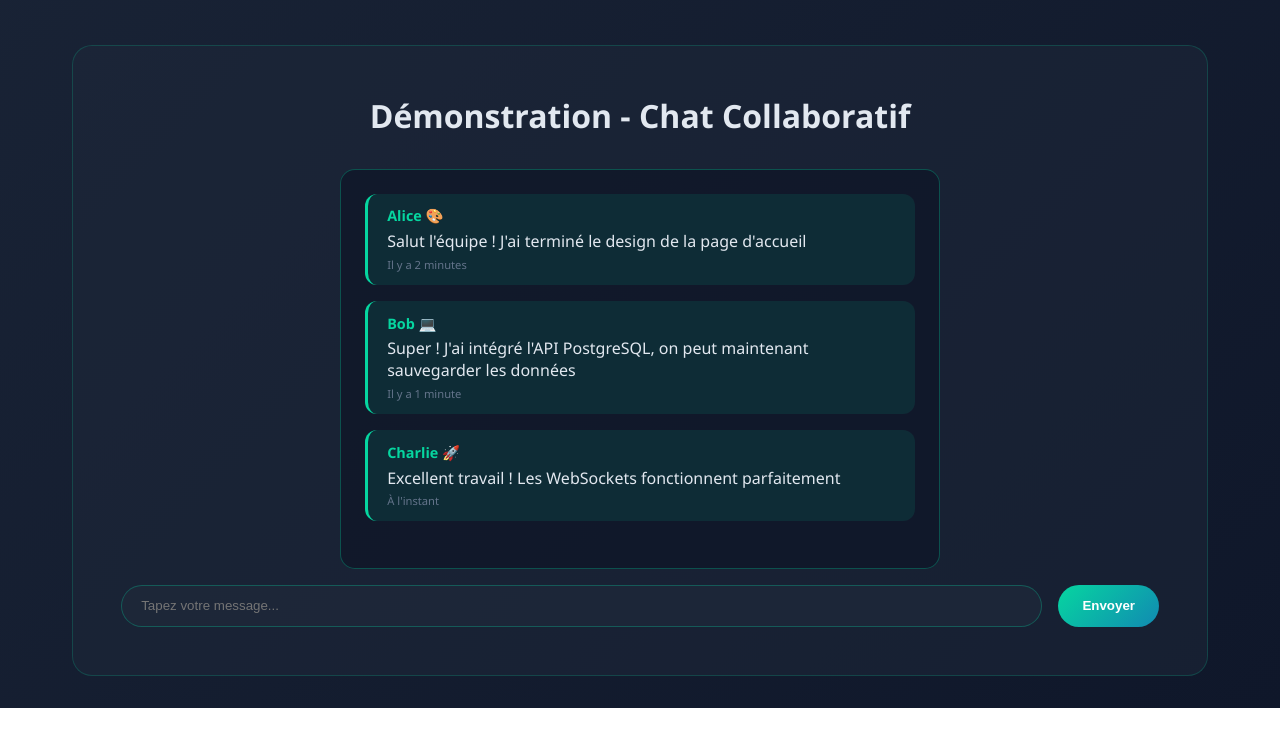
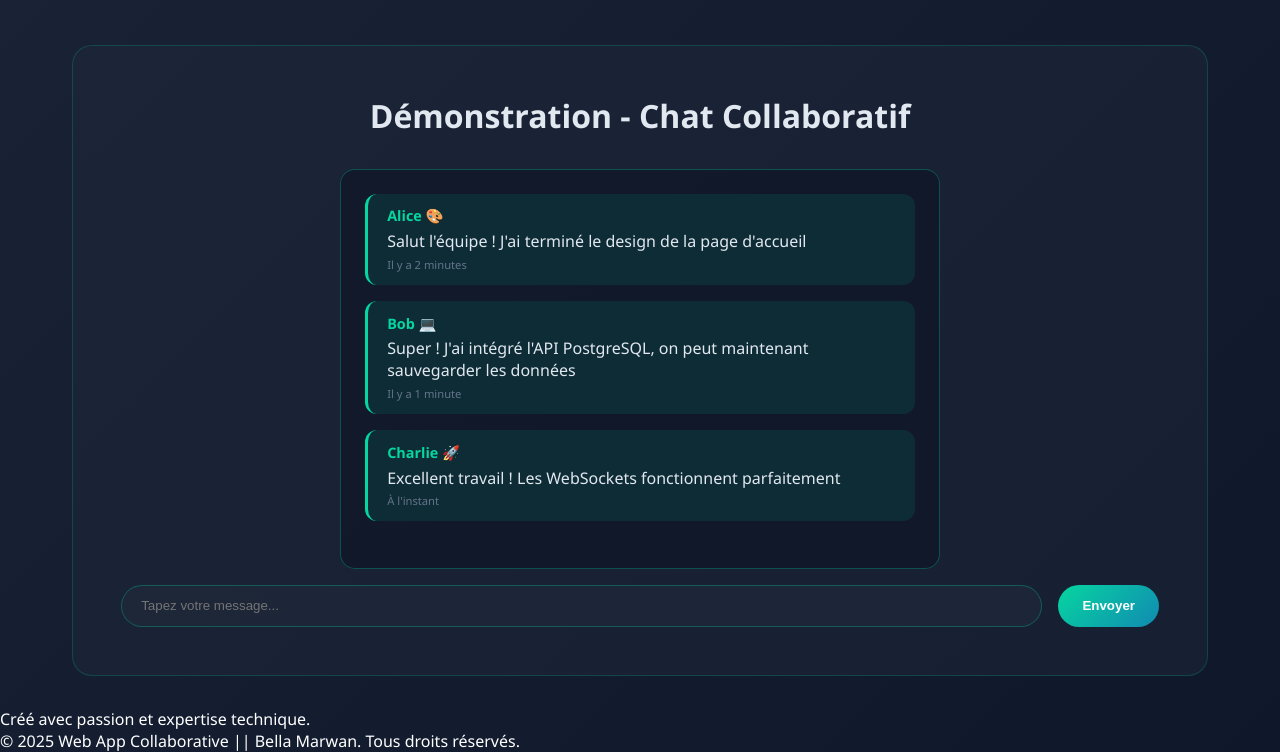
Before and after one commit to imVey/Show-collaborative, a plain HTML site: page index.html in a window 1280 px wide. Shown: the part 1119-1871 px from the top of the page. Before the commit the page ends 1827 px from the top, so only its background shows below. Drawn offline with Linux system fonts and the light colour scheme.

Commit message:
Add footer

```diff
--- a/index.html
+++ b/index.html
@@ -132,6 +132,14 @@
         </div>
       </section>
     </div>
+    <footer>
+      <p>
+        Créé avec passion et expertise technique.
+        <br />
+        &copy; 2025 Web App Collaborative || Bella Marwan. Tous droits réservés.
+        <br />
+      </p>
+    </footer>
     <script src="script.js"></script>
   </body>
 </html>
```
